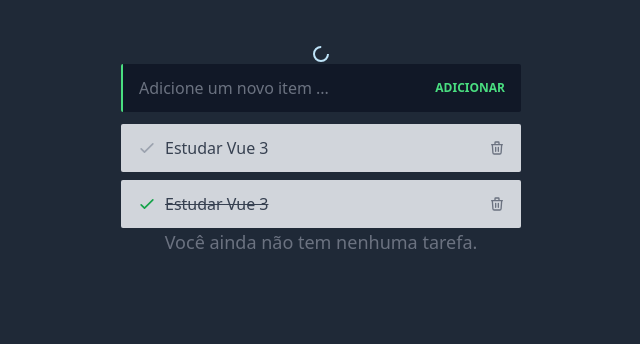
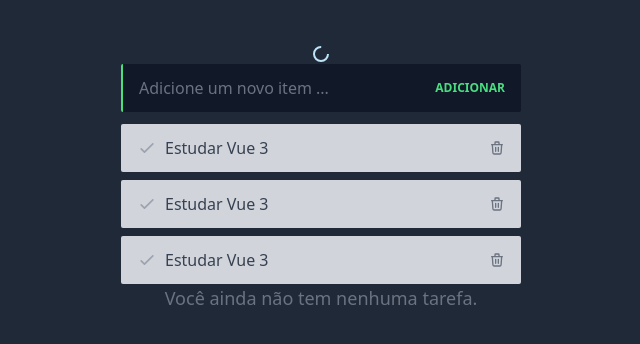
Before and after one commit to oldrado-jr/vue-to-do-list, a Vue app: page / in a window 1280 px wide. Shown: the top 344 px of the page, without its empty margins (319-959 px from the left). Built offline with nearby package versions, Linux system fonts and the light colour scheme.

Commit message:
refactor: separate html content into components

```diff
--- a/src/App.vue
+++ b/src/App.vue
@@ -1,114 +1,17 @@
+<script setup>
+  import TodoSpinner from './components/TodoSpinner.vue';
+  import TodoFormAdd from './components/TodoFormAdd.vue';
+  import TodoItems from './components/TodoItems.vue';
+  import TodoEmpty from './components/TodoEmpty.vue';
+</script>
+
 <template>
-  <!-- Content -->
   <div class="px-3 py-10 md:px-10">
     <div class="w-full sm:w-1/2 lg:w-1/3 mx-auto">
-
-      <!-- Todo spinner -->
-      <div class="text-center">
-        <img src="./assets/spinner.svg" alt="" class="inline-block w-5 h-5">
-      </div>
-      <!--/ Todo spinner -->
-
-      <!-- Todo form -->
-      <form class="flex items-center px-4 bg-gray-900 h-15
-rounded-sm border-l-2 border-green-400 mb-3">
-        <input placeholder="Adicione um novo item ..." type="text" class="bg-gray-900 placeholder-gray-500 text-gray-500
-font-light focus:outline-none block w-full appearance-none leading-normal
-py-3 pr-3">
-
-        <button class="text-green-400 text-xs font-semibold
-focus:outline-none" type="submit">
-          ADICIONAR
-        </button>
-      </form>
-      <!--/ Todo form -->
-
-      <!-- Todo items -->
-      <div class="space-y-2">
-        <div class="bg-gray-300 rounded-sm">
-          <div class="flex items-center px-4 py-3 border-b
-border-gray-400 last:border-b-0">
-            <div class="flex items-center justify-center
-mr-2">
-              <button class="text-gray-400">
-                <svg class="w-5 h-5" fill="none" stroke="currentColor"
-                  viewBox="0 0 24 24" xmlns="http://www.w3.org/2000/svg">
-                  <path stroke-linecap="round" stroke-linejoin="round"
-                    stroke-width="2" d="M5 13l4 4L19 7"></path>
-                </svg>
-              </button>
-            </div>
-
-            <div class="w-full">
-              <input type="text" placeholder="Digite a sua tarefa"
-                value="Estudar Vue 3" class="bg-gray-300 placeholder-gray-500
-text-gray-700 font-light focus:outline-none block w-full appearance-none
-leading-normal mr-3">
-            </div>
-
-            <div class="ml-auto flex items-center
-justify-center">
-              <button class="focus:outline-none">
-                <svg class="ml-3 h-4 w-4 text-gray-500" viewBox="0 0 24 24"
-                  fill="none" stroke="currentColor"
-                  xmlns="http://www.w3.org/2000/svg">
-                  <path d="M19 7L18.1327 19.1425C18.0579
-20.1891 17.187 21 16.1378 21H7.86224C6.81296 21 5.94208 20.1891 5.86732
-19.1425L5 7M10 11V17M14 11V17M15 7V4C15 3.44772 14.5523 3 14 3H10C9.44772
-3 9 3.44772 9 4V7M4 7H20" stroke-width="2" stroke-linecap="round"
-                    stroke-linejoin="round" />
-                </svg>
-              </button>
-            </div>
-          </div>
-        </div>
-
-        <div class="bg-gray-300 rounded-sm">
-          <div class="flex items-center px-4 py-3 border-b
-border-gray-400 last:border-b-0">
-            <div class="flex items-center justify-center
-mr-2">
-              <button class="text-green-600">
-                <svg class="w-5 h-5" fill="none" stroke="currentColor"
-                  viewBox="0 0 24 24" xmlns="http://www.w3.org/2000/svg">
-                  <path stroke-linecap="round" stroke-linejoin="round"
-                    stroke-width="2" d="M5 13l4 4L19 7"></path>
-                </svg>
-              </button>
-            </div>
-
-            <div class="w-full">
-              <input type="text" placeholder="Digite a sua tarefa"
-                value="Estudar Vue 3" readonly class="line-through bg-gray-300
-placeholder-gray-500 text-gray-700 font-light focus:outline-none block
-w-full appearance-none leading-normal mr-3">
-            </div>
-
-            <div class="ml-auto flex items-center
-justify-center">
-              <button class="focus:outline-none">
-                <svg class="ml-3 h-4 w-4 text-gray-500" viewBox="0 0 24 24"
-                  fill="none" stroke="currentColor"
-                  xmlns="http://www.w3.org/2000/svg">
-                  <path d="M19 7L18.1327 19.1425C18.0579
-20.1891 17.187 21 16.1378 21H7.86224C6.81296 21 5.94208 20.1891 5.86732
-19.1425L5 7M10 11V17M14 11V17M15 7V4C15 3.44772 14.5523 3 14 3H10C9.44772
-3 9 3.44772 9 4V7M4 7H20" stroke-width="2" stroke-linecap="round"
-                    stroke-linejoin="round" />
-                </svg>
-              </button>
-            </div>
-          </div>
-        </div>
-      </div>
-      <!--/ Todo items -->
-
-      <!-- Todo empty -->
-      <div class="text-center text-lg text-gray-500">
-        Você ainda não tem nenhuma tarefa.
-      </div>
-      <!--/ Todo empty -->
+      <TodoSpinner />
+      <TodoFormAdd />
+      <TodoItems />
+      <TodoEmpty />
     </div>
   </div>
-  <!--/ Content -->
 </template>
--- /dev/null
+++ b/src/components/TodoEmpty.vue
@@ -0,0 +1,5 @@
+<template>
+  <div class="text-center text-lg text-gray-500">
+    Você ainda não tem nenhuma tarefa.
+  </div>
+</template>
--- /dev/null
+++ b/src/components/TodoFormAdd.vue
@@ -0,0 +1,13 @@
+<template>
+  <form class="flex items-center px-4 bg-gray-900 h-15
+rounded-sm border-l-2 border-green-400 mb-3">
+    <input placeholder="Adicione um novo item ..." type="text" class="bg-gray-900 placeholder-gray-500 text-gray-500
+font-light focus:outline-none block w-full appearance-none leading-normal
+py-3 pr-3">
+
+    <button class="text-green-400 text-xs font-semibold
+focus:outline-none" type="submit">
+      ADICIONAR
+    </button>
+  </form>
+</template>
--- /dev/null
+++ b/src/components/TodoItem.vue
@@ -0,0 +1,39 @@
+<template>
+  <div class="bg-gray-300 rounded-sm">
+    <div class="flex items-center px-4 py-3 border-b
+border-gray-400 last:border-b-0">
+      <div class="flex items-center justify-center
+mr-2">
+        <button class="text-gray-400">
+          <svg class="w-5 h-5" fill="none" stroke="currentColor"
+            viewBox="0 0 24 24" xmlns="http://www.w3.org/2000/svg">
+            <path stroke-linecap="round" stroke-linejoin="round"
+              stroke-width="2" d="M5 13l4 4L19 7"></path>
+          </svg>
+        </button>
+      </div>
+
+      <div class="w-full">
+        <input type="text" placeholder="Digite a sua tarefa"
+          value="Estudar Vue 3" class="bg-gray-300 placeholder-gray-500
+text-gray-700 font-light focus:outline-none block w-full appearance-none
+leading-normal mr-3">
+      </div>
+
+      <div class="ml-auto flex items-center
+justify-center">
+        <button class="focus:outline-none">
+          <svg class="ml-3 h-4 w-4 text-gray-500" viewBox="0 0 24 24"
+            fill="none" stroke="currentColor"
+            xmlns="http://www.w3.org/2000/svg">
+            <path d="M19 7L18.1327 19.1425C18.0579
+20.1891 17.187 21 16.1378 21H7.86224C6.81296 21 5.94208 20.1891 5.86732
+19.1425L5 7M10 11V17M14 11V17M15 7V4C15 3.44772 14.5523 3 14 3H10C9.44772
+3 9 3.44772 9 4V7M4 7H20" stroke-width="2" stroke-linecap="round"
+              stroke-linejoin="round" />
+          </svg>
+        </button>
+      </div>
+    </div>
+  </div>
+</template>
--- /dev/null
+++ b/src/components/TodoItems.vue
@@ -0,0 +1,11 @@
+<script setup>
+  import TodoItem from './TodoItem.vue';
+</script>
+
+<template>
+  <div class="space-y-2">
+    <TodoItem />
+    <TodoItem />
+    <TodoItem />
+  </div>
+</template>
--- /dev/null
+++ b/src/components/TodoSpinner.vue
@@ -0,0 +1,6 @@
+<template>
+  <div class="text-center">
+    <img src="../assets/spinner.svg" alt="Carregando..."
+      class="inline-block w-5 h-5">
+  </div>
+</template>
```
